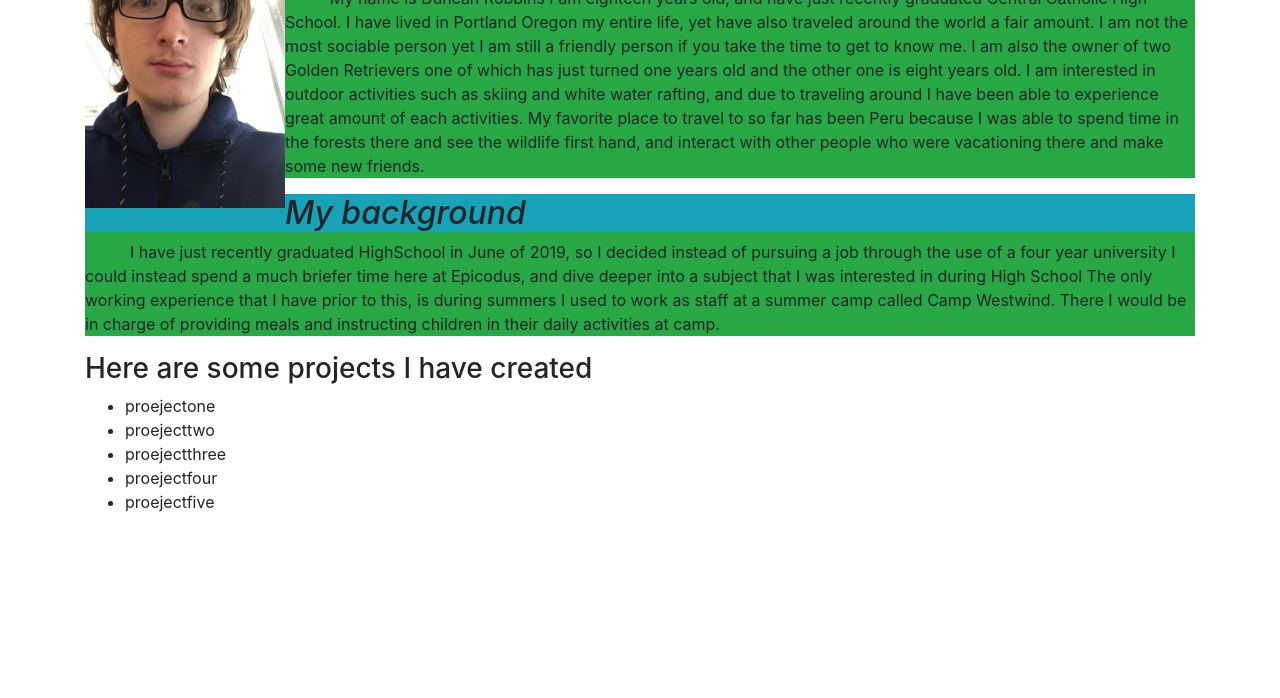
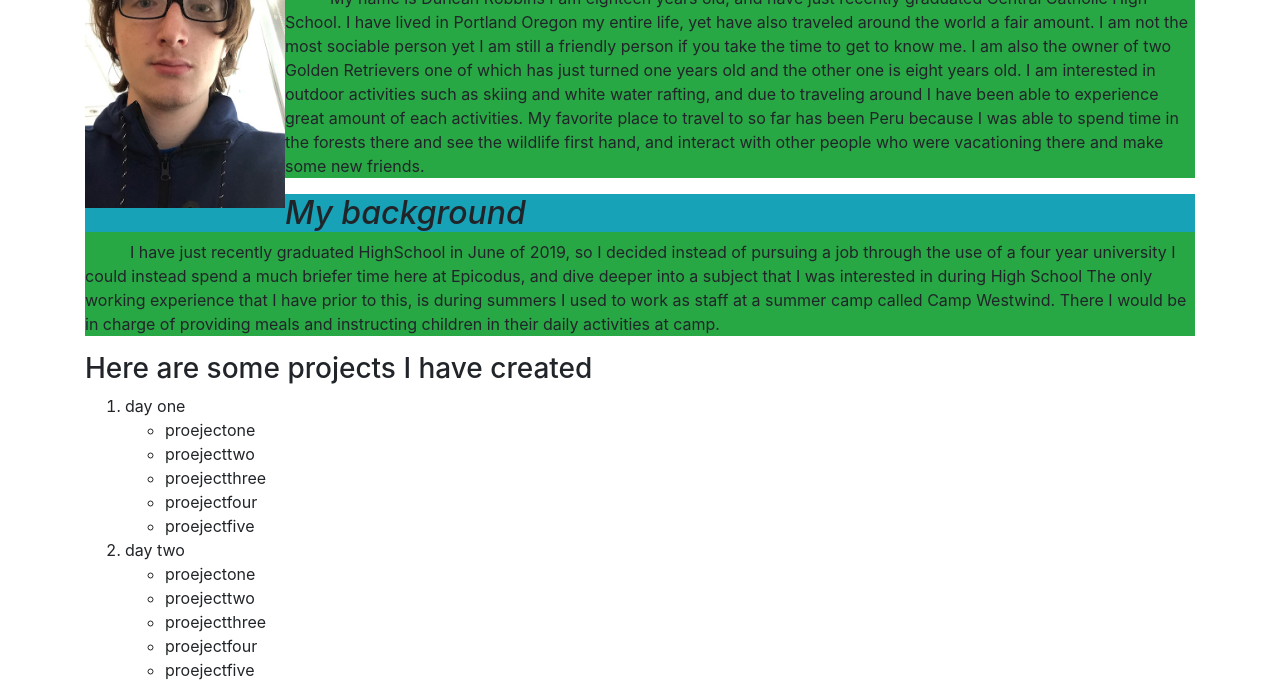
Before and after one commit to duncan19/Independent-Project-1, a plain HTML site: page Portfolio/index.html in a window 1280 px wide. Shown: the part 286-984 px from the top of the page. Before the commit the page ends 816 px from the top, so only its background shows below. Drawn offline with Linux system fonts and the light colour scheme.

Commit message:
this will alter the list to a diffrent style making it both a ul and a ol

```diff
--- a/Portfolio/index.html
+++ b/Portfolio/index.html
@@ -34,6 +34,8 @@
     </div>
     <div id="listGH">
       <h3>Here are some projects I have created</h3>
+      <ol>
+        <li>day one</li>
         <ul>
           <li>proejectone</li>
           <li>proejecttwo</li>
@@ -41,6 +43,16 @@
           <li>proejectfour</li>
           <li>proejectfive</li>
         </ul>
+        <li>day two</li>
+        <ul>
+          <li>proejectone</li>
+          <li>proejecttwo</li>
+          <li>proejectthree</li>
+          <li>proejectfour</li>
+          <li>proejectfive</li>
+        </ul>
+      </ol>
+
     </div>
     </div>
   </body>
```
Lines whose indentation alone changed are shown as unchanged.
